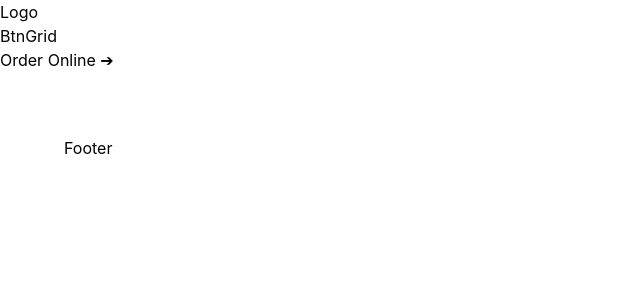
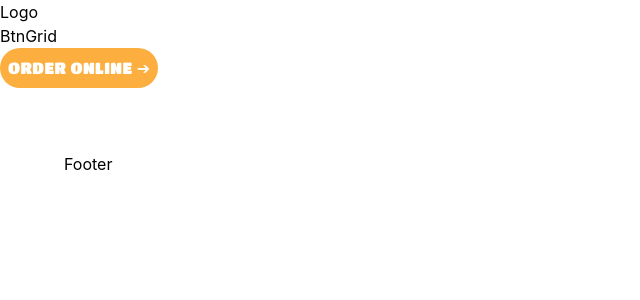
Before and after one commit to ailu-torreval/rajissimo, a React (Create React App) app: page / in a window 1280 px wide. Shown: the top 300 px of the page, without its empty margins (0-640 px from the left). Built offline with nearby package versions, Linux system fonts and the light colour scheme.

Commit message:
Marina-btn1 created

```diff
--- a/src/App.css
+++ b/src/App.css
@@ -19,3 +19,6 @@
         @apply text-xs lg:text-base font-body;
     }
 }
+.btn1{
+    @apply bg-yellow p-2 rounded-[126px] tracking-wide font-header uppercase text-white;
+}
```
